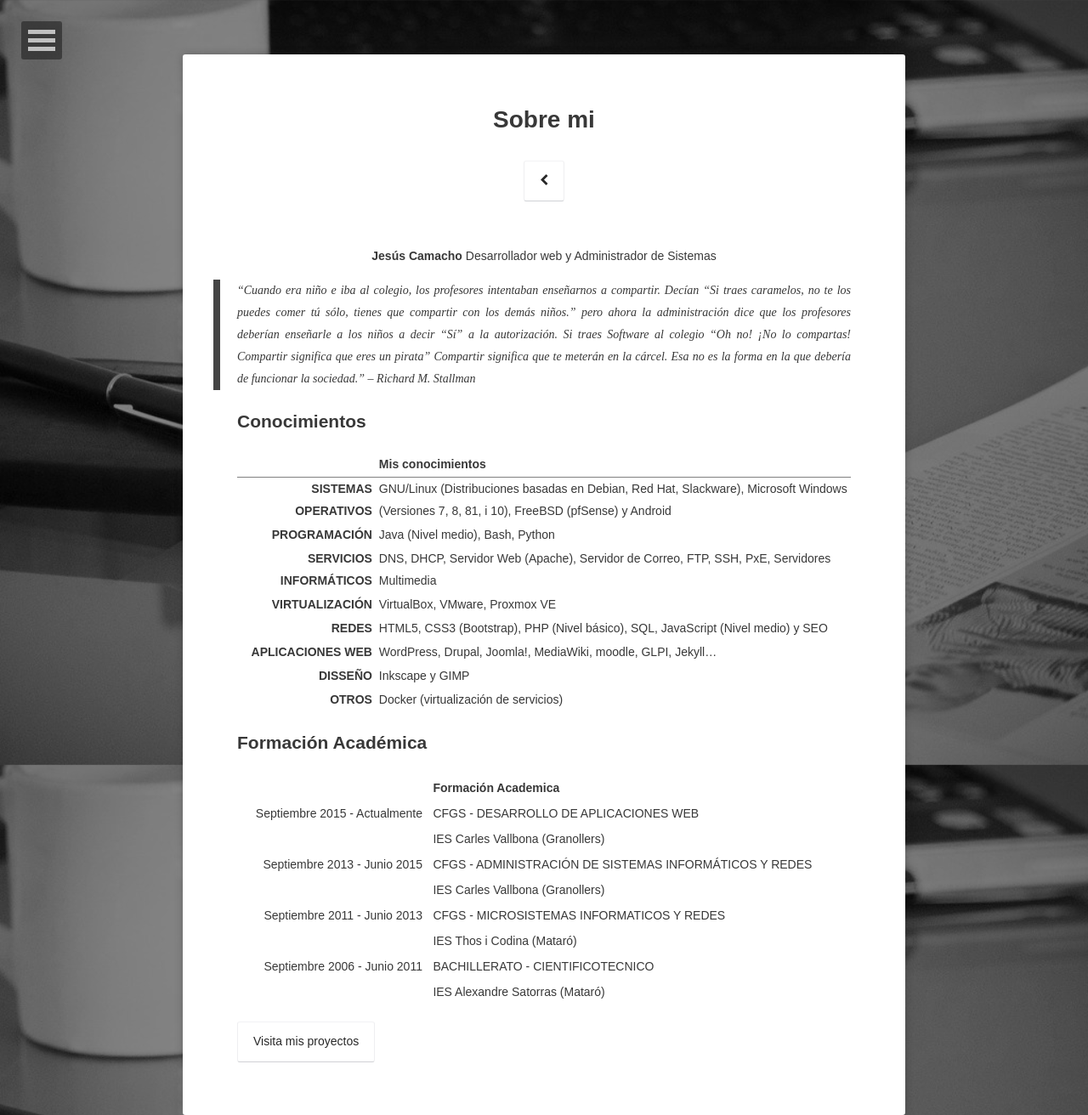
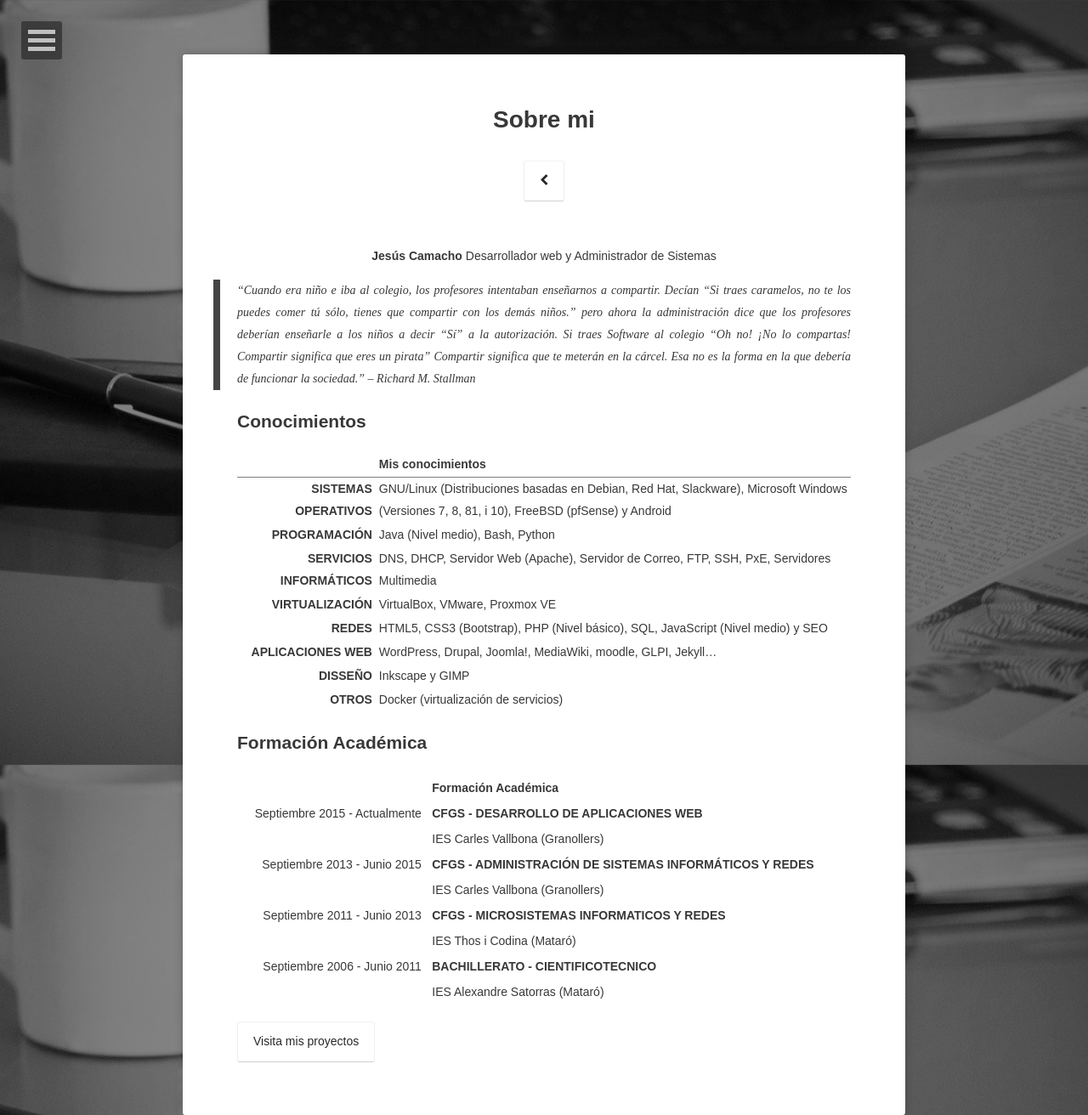
Before and after one commit to Zagur/zagur.github.io, a Jekyll site: the page built from about/index.md, in a window 1280 px wide. Shown: the whole page at 85% size. Built offline with Jekyll 4.4.1, drawn with Linux system fonts in a browser that asks for light colours; some web fonts are replaced; comment, search, counter and statistics services are not loaded.

Commit message:
update about

```diff
--- a/about/index.md
+++ b/about/index.md
@@ -25,15 +25,15 @@ date: 2016-03-21
 
 ## Formación Académica
 
-|  |  | Formación Academica |
+|  |  | Formación Académica |
 |--------:|:--:|:----------|
-| Septiembre 2015 - Actualmente |  | CFGS - DESARROLLO DE APLICACIONES WEB
+| Septiembre 2015 - Actualmente |  | **CFGS - DESARROLLO DE APLICACIONES WEB**
 |  |  | IES Carles Vallbona (Granollers)
-| Septiembre 2013 - Junio 2015 |  | CFGS - ADMINISTRACIÓN DE SISTEMAS INFORMÁTICOS Y REDES
+| Septiembre 2013 - Junio 2015 |  | **CFGS - ADMINISTRACIÓN DE SISTEMAS INFORMÁTICOS Y REDES**
 |  |  | IES Carles Vallbona (Granollers)
-| Septiembre 2011 - Junio 2013 |  | CFGS - MICROSISTEMAS INFORMATICOS Y REDES
+| Septiembre 2011 - Junio 2013 |  | **CFGS - MICROSISTEMAS INFORMATICOS Y REDES**
 |  |  | IES Thos i Codina (Mataró)
-| Septiembre 2006 - Junio 2011 |  | BACHILLERATO - CIENTIFICOTECNICO
+| Septiembre 2006 - Junio 2011 |  | **BACHILLERATO - CIENTIFICOTECNICO**
 |  |  | IES Alexandre Satorras (Mataró)
 
 
```
